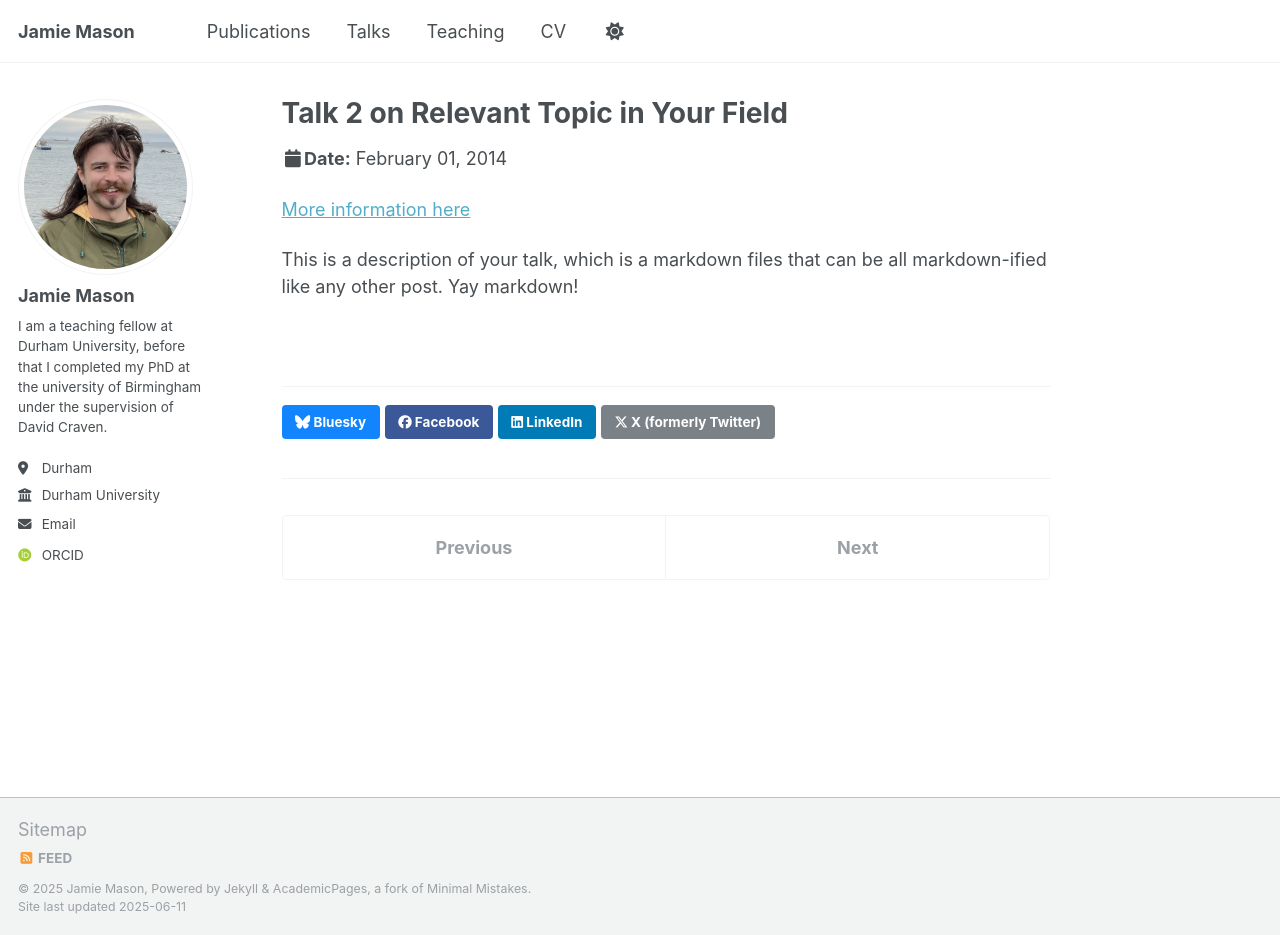
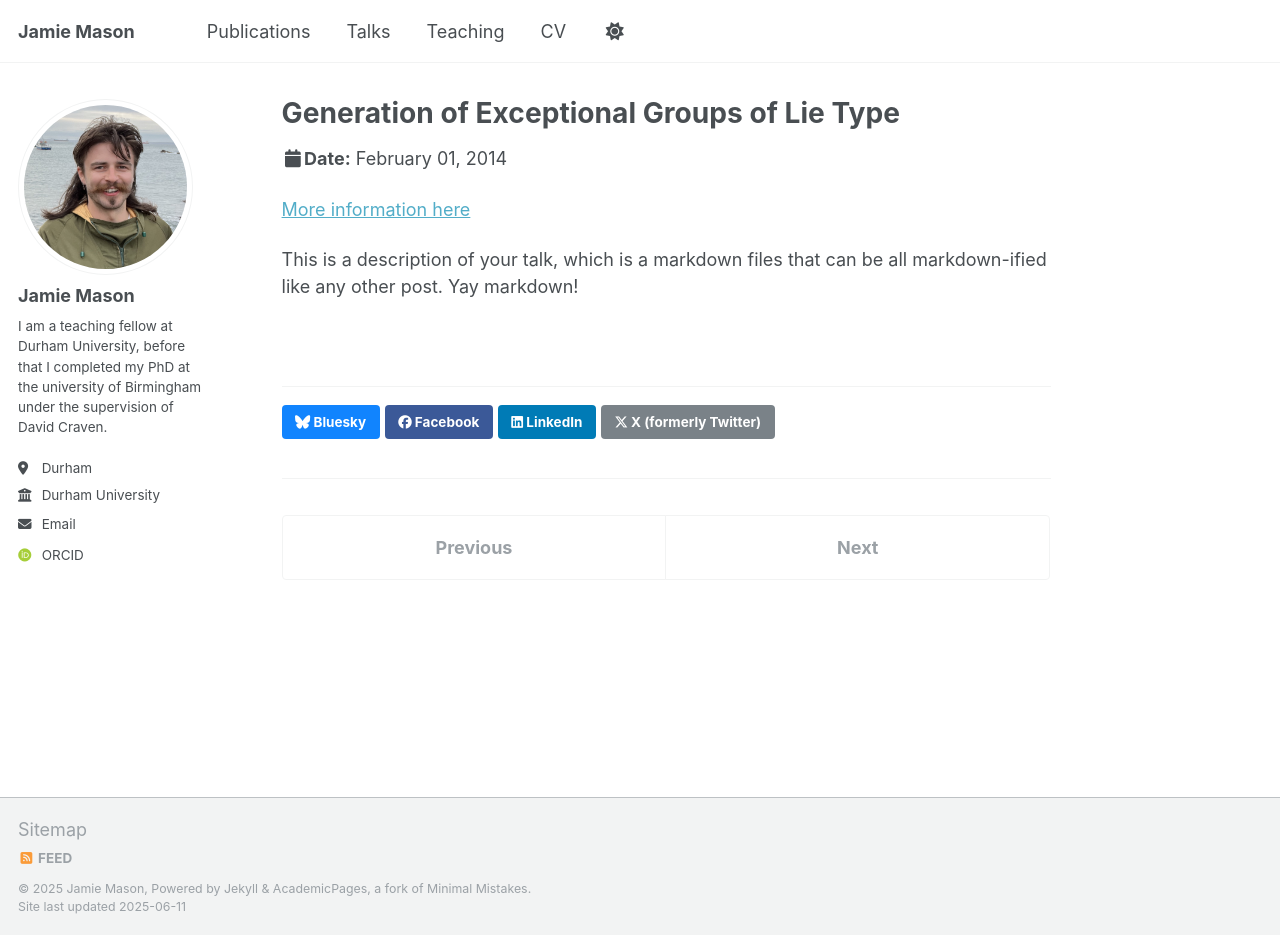
Before and after one commit to fake-versace/fake-versace.github.io, a Jekyll site: the page built from _talks/2024-05-22.md, in a window 1280 px wide and 935 px high. Built offline with Jekyll 4.4.1, drawn with Linux system fonts in a browser that asks for light colours; some web fonts are replaced.

Commit message:
Update and rename 2014-02-01-talk-2.md to 2024-05-22.md

```diff
--- a/_talks/2014-02-01-talk-2.md
+++ b/_talks/2024-05-22.md
@@ -1,11 +1,11 @@
 ---
-title: "Talk 2 on Relevant Topic in Your Field"
+title: "Generation of Exceptional Groups of Lie Type"
 collection: talks
 type: "Talk"
-permalink: /talks/2014-02-01-talk-2
-venue: "London School of Testing"
+permalink: /talks/2024-05-22
+venue: "ristol Junior Algebra and Combinatorics Seminar"
 date: 2014-02-01
-location: "London, UK"
+location: "Bristol"
 ---
 
 [More information here](http://example2.com)
```
